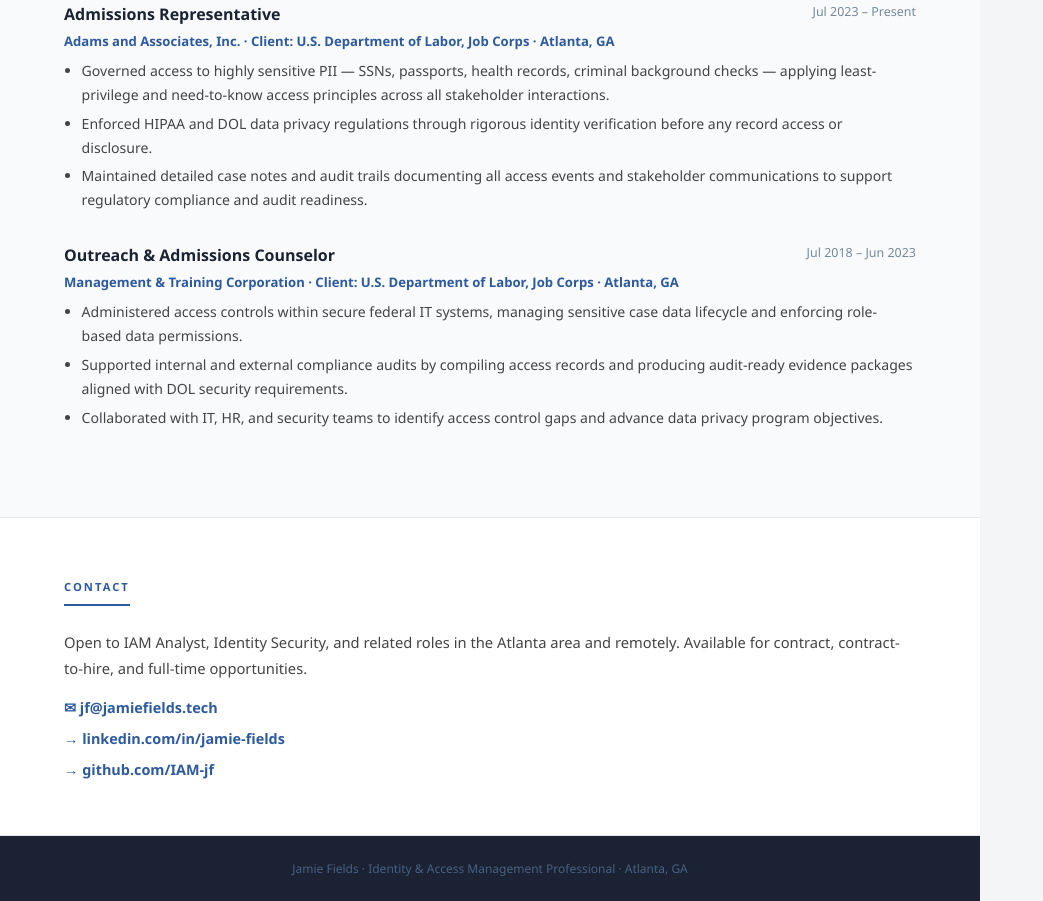
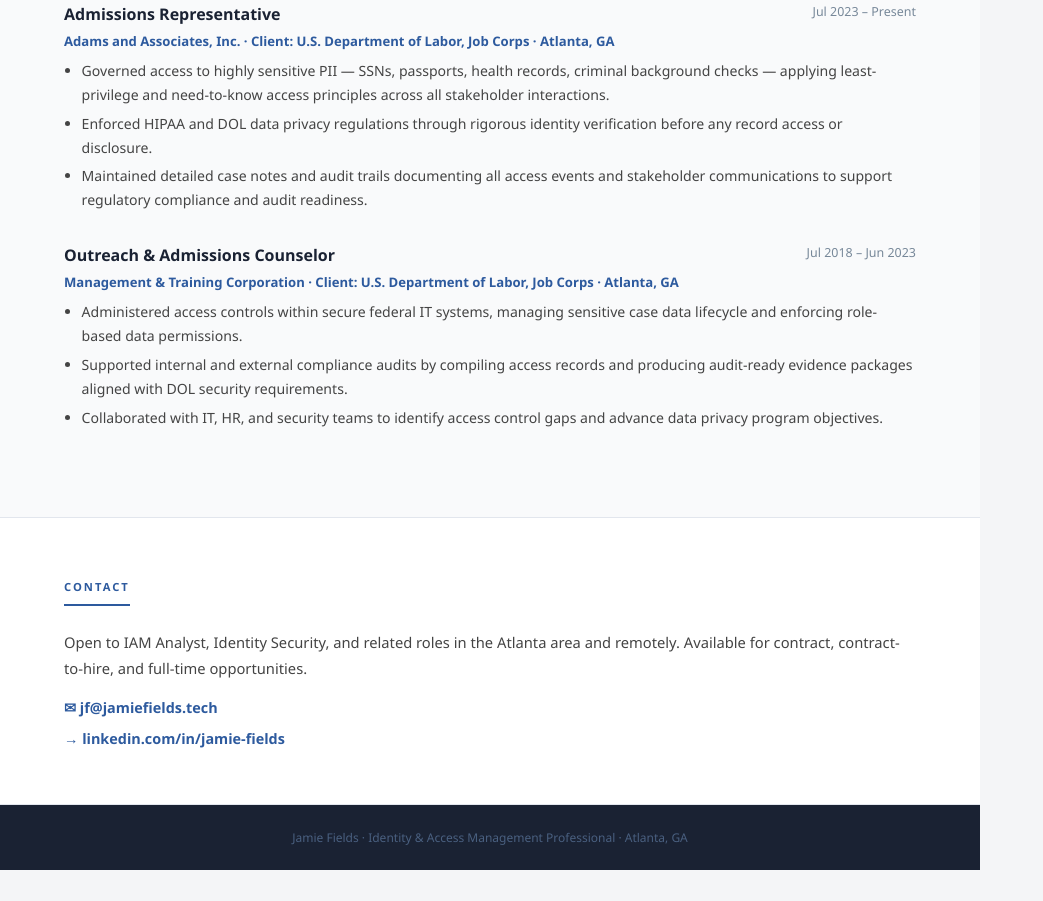
Before and after one commit to IAM-jf/IAM-jf.github.io, a plain HTML site: page index.html in a window 1280 px wide. Shown: the part 3350-4251 px from the top of the page, without its empty margins (0-1043 px from the left). After the commit the page ends 4220 px from the top, so only its background shows below. Drawn offline with Linux system fonts and the light colour scheme.

Commit message:
Remove GitHub link from Contact section

```diff
--- a/index.html
+++ b/index.html
@@ -530,7 +530,7 @@
         <div class="contact-links">
             <a href="mailto:jf@jamiefields.tech">✉ jf@jamiefields.tech</a>
             <a href="https://www.linkedin.com/in/jamie-fields/" target="_blank">→ linkedin.com/in/jamie-fields</a>
-            <a href="https://github.com/IAM-jf" target="_blank">→ github.com/IAM-jf</a>
+
         </div>
     </div>
 
```
